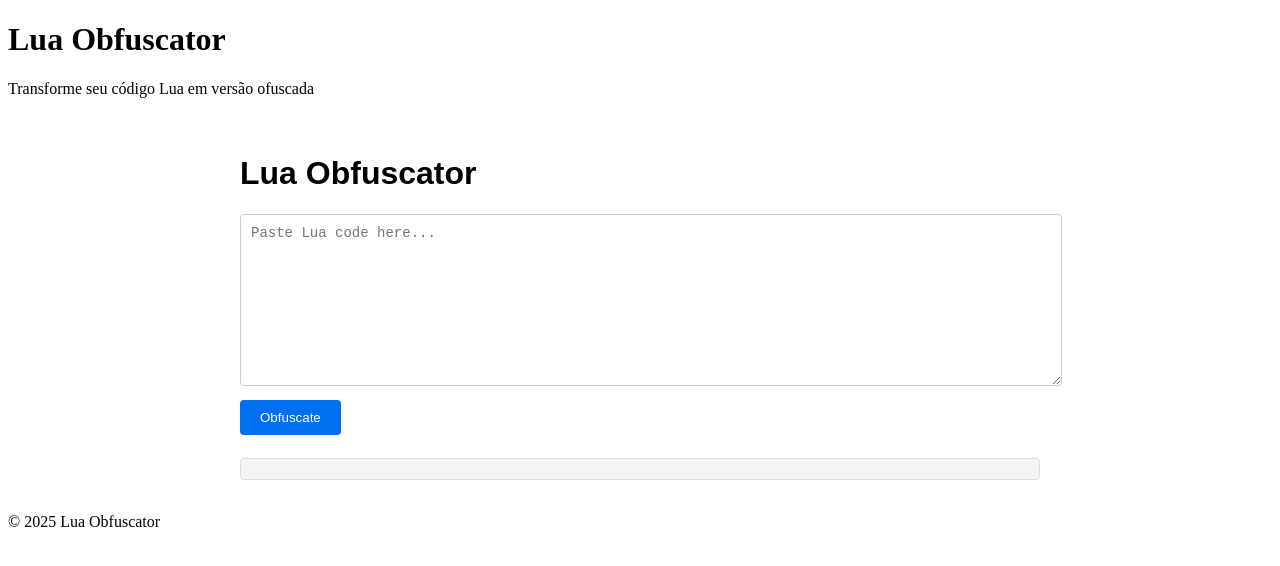
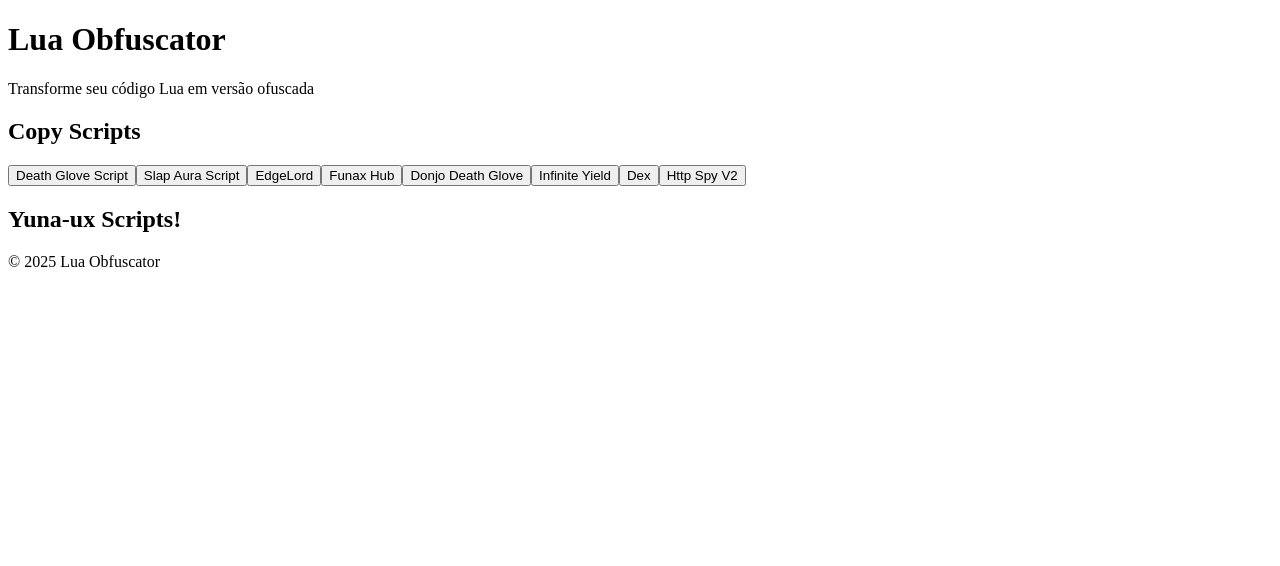
Before and after one commit to Yuna-ux/Yuna-ux, a Next.js app: page / in a window 1280 px wide. Shown: the top 566 px of the page. Built offline with nearby package versions, Linux system fonts and the light colour scheme.

Commit message:
Update page.js

```diff
--- a/app/page.js
+++ b/app/page.js
@@ -1,127 +1,67 @@
 'use client';
-import { useState } from 'react';
-import luaparse from 'luaparse';
-import styles from '../styles/Home.module.css';
 
-const luaGlobals = [
-  "_G", "assert", "collectgarbage", "coroutine", "debug", "dofile", "error",
-  "_ENV", "getmetatable", "io", "ipairs", "load", "loadfile", "math", "next",
-  "os", "package", "pairs", "pcall", "print", "rawequal", "rawget", "rawlen",
-  "rawset", "require", "select", "setmetatable", "string", "table", "tonumber",
-  "tostring", "type", "utf8", "xpcall"
-];
+import React from 'react';
 
-const generateObfuscatedString = (str) => {
-  const chars = str.split('').map(c => c.charCodeAt(0));
-  const mathExpr = chars.map(c => `(${c - 1} + 1)`).join(', ');
-  return `_s(${mathExpr})`;
-};
+const Page = () => {
+  const scripts = {
+    1: `_G.HitboxVisible = false
+        _G.BypassAntiCheatNotification = false
+        _G.HideUserName = true
+        _G.MusicThemeId = 18382734796
 
-const removeComments = (code) => {
-  return code.replace(/--.*(?=\n|$)/g, '').replace(/--\[\[.*?\]\]/gs, '');
-};
+        loadstring(game:HttpGet("https://raw.githubusercontent.com/Yuna-ux/Slap-battles/refs/heads/main/Death_glove_V4.lua"))();`,
+    2: `_G.BypassAntiCheatNotification = false
+        _G.HideUserName = true
 
-const addJunkCode = (code) => {
-  const junkSnippets = [
-    "local __x = 1 + 1 - 1",
-    "local __y = math.sqrt(4) * 2 / 2",
-    "local __z = tostring(123456):reverse():reverse()",
-    "local function __junkFunc() return true end",
-    "if false then print('never') end"
-  ];
-  return junkSnippets.join('\n') + '\n' + code + '\n' + junkSnippets.join('\n');
-};
+        loadstring(game:HttpGet("https://raw.githubusercontent.com/Yuna-ux/Slap-battles/refs/heads/main/Slap_aura.lua"))();`,
+    3: `print("Script 3 executed!")`,
+    4: `print("Script 4 executed!")`,
+    5: `CustomTheme = 87540733242308
+        DeathGlove = {
+            HideClients = false,
+            MuteClientSounds = false,
+            HideFEScythe = false,
+            ClientDeathTheme = true,
+            ShowHitboxes = true,
+        }
+        loadstring(game:HttpGet('https://raw.githubusercontent.com/DonjoScripts/Public-Scripts/refs/heads/Slap-Battles/death%5B0.8%5D.lua'))();`,
+    6: `loadstring(game:HttpGet(("https://raw.githubusercontent.com/EdgeIY/infiniteyield/master/source"),true))();`,
+    7: `loadstring(game:HttpGet(("https://raw.githubusercontent.com/Yuna-ux/Other-scripts/refs/heads/main/dex.lua"))();`,
+    8: `loadstring(game:HttpGet(("https://raw.githubusercontent.com/Yuna-ux/Slap-battles/refs/heads/main/HTTPSPY_V2_.lua"))();`,
+    9: `print("Script 9 executed!")`,
+    10: `print("Script 10 executed!")`,
+    11: `print("Script 11 executed!")`,
+    12: `print("Script 12 executed!")`,
+    13: `print("Script 13 executed!")`,
+    14: `print("Script 14 executed!")`,
+    15: `print("Script 15 executed!")`,
+    16: `print("Script 16 executed!")`,
+  };
 
-const renameVariables = (ast, globalList) => {
-  let counter = 0;
-  const varMap = {};
-  const traverse = (node) => {
-    if (node == null || typeof node !== 'object') return;
-    if (Array.isArray(node)) { node.forEach(traverse); return; }
-    if (node.type === 'Identifier') {
-      const originalName = node.name;
-      if (!globalList.includes(originalName)) {
-        if (!varMap[originalName]) {
-          varMap[originalName] = 'v_' + (counter++).toString(36);
-        }
-        node.name = varMap[originalName];
-      }
-    }
-    for (let key in node) traverse(node[key]);
-  };
-  traverse(ast);
-  return ast;
-};
-
-const generateLuaCodeFromAST = (node) => {
-  if (!node) return '';
-  switch(node.type) {
-    case 'Chunk': return node.body.map(generateLuaCodeFromAST).join('\n');
-    case 'LocalStatement':
-      const vars = node.variables.map(generateLuaCodeFromAST).join(', ');
-      const inits = node.init ? node.init.map(generateLuaCodeFromAST).join(', ') : '';
-      return `local ${vars}${inits ? ' = ' + inits : ''}`;
-    case 'Identifier': return node.name;
-    case 'StringLiteral': return `\"${node.value}\"`;
-    case 'NumericLiteral': return node.value.toString();
-    case 'CallStatement': return generateLuaCodeFromAST(node.expression);
-    case 'CallExpression':
-      const base = generateLuaCodeFromAST(node.base);
-      const args = node.arguments.map(generateLuaCodeFromAST).join(', ');
-      return `${base}(${args})`;
-    case 'FunctionDeclaration':
-      const funcName = node.identifier ? generateLuaCodeFromAST(node.identifier) : '';
-      const params = node.parameters.map(generateLuaCodeFromAST).join(', ');
-      const body = node.body.map(generateLuaCodeFromAST).join('\n');
-      return `${node.isLocal ? 'local ' : ''}function ${funcName}(${params})\n${body}\nend`;
-    case 'AssignmentStatement':
-      const left = node.variables.map(generateLuaCodeFromAST).join(', ');
-      const right = node.init.map(generateLuaCodeFromAST).join(', ');
-      return `${left} = ${right}`;
-    case 'ReturnStatement':
-      return `return ${node.arguments.map(generateLuaCodeFromAST).join(', ')}`;
-    default:
-      return '--[[unsupported node: ' + node.type + ']]';
-  }
-};
-
-const antiDebug = () => {
-  if (window.console && window.console.firebug) {
-    throw new Error("Debugging is disabled");
-  }
-  let start = Date.now();
-  debugger;
-  let end = Date.now();
-  if (end - start > 100) {
-    throw new Error("Debugger detected");
-  }
-};
-
-export default function Home() {
-  const [code, setCode] = useState('');
-  const [obfuscated, setObfuscated] = useState('');
-
-  const handleObfuscate = () => {
-    try {
-      antiDebug();
-      const cleanCode = removeComments(code);
-      const codeWithJunk = addJunkCode(cleanCode);
-      const ast = luaparse.parse(codeWithJunk, { comments: false, luaVersion: '5.1' });
-      const obfAst = renameVariables(ast, luaGlobals);
-      const generatedLua = generateLuaCodeFromAST(obfAst);
-      const prelude = "local function _s(...) local t={...} for i=1,#t do t[i]=string.char(t[i]) end return table.concat(t) end\n";
-      setObfuscated(prelude + generatedLua);
-    } catch (e) {
-      setObfuscated("-- Error: " + e.message);
-    }
+  const copyText = (index) => {
+    navigator.clipboard.writeText(scripts[index]).then(() => {
+      alert(`Script ${index} copied to clipboard!`);
+    }).catch((err) => {
+      console.error('Failed to copy:', err);
+    });
   };
 
   return (
-    <main className={styles.container}>
-      <h1>Lua Obfuscator</h1>
-      <textarea className={styles.textarea} value={code} onChange={e => setCode(e.target.value)} placeholder="Paste Lua code here..." />
-      <button className={styles.button} onClick={handleObfuscate}>Obfuscate</button>
-      <pre className={styles.result}>{obfuscated}</pre>
-    </main>
+    <div className="container">
+      <h2>Copy Scripts</h2>
+      <div className="btn-container">
+        <button className="btn" onClick={() => copyText(1)}>Death Glove Script</button>
+        <button className="btn" onClick={() => copyText(2)}>Slap Aura Script</button>
+        <button className="btn" onClick={() => copyText(3)}>EdgeLord</button>
+        <button className="btn" onClick={() => copyText(4)}>Funax Hub</button>
+        <button className="btn" onClick={() => copyText(5)}>Donjo Death Glove</button>
+        <button className="btn" onClick={() => copyText(6)}>Infinite Yield</button>
+        <button className="btn" onClick={() => copyText(7)}>Dex</button>
+        <button className="btn" onClick={() => copyText(8)}>Http Spy V2</button>
+      </div>
+      <h2>Yuna-ux Scripts!</h2>
+    </div>
   );
-}
+};
+
+export default Page;
```
